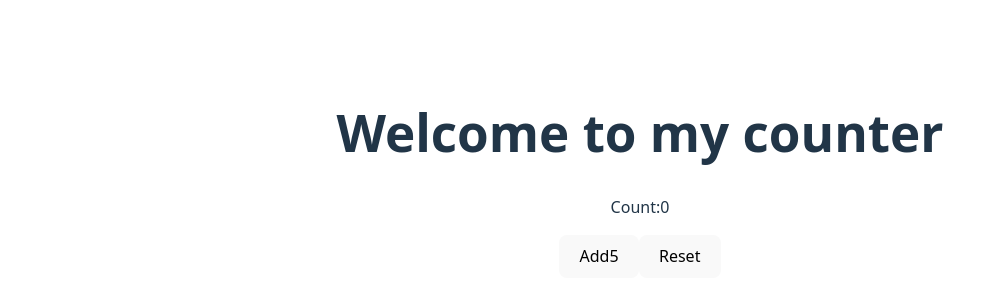
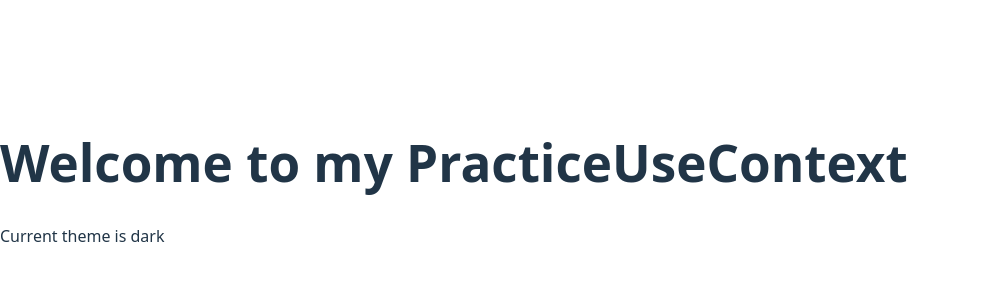
Before and after one commit to landynakiri/WebLearn, a React (Vite) app in the folder WL/wl.client/: page / in a window 1280 px wide. Shown: the part 226-526 px from the top of the page, without its empty margins (0-1006 px from the left). Built offline with nearby package versions, Linux system fonts and the light colour scheme.

Commit message:
共享數據useContext

```diff
--- /dev/null
+++ b/WL/wl.client/src/PracticeUseContext.tsx
@@ -0,0 +1,25 @@
+import { createContext, useContext, useState } from "react";
+
+type Theme = "light" | "dark" | "system";
+const ThemeContext = createContext<Theme>("system");
+
+const useGetTheme = () => useContext(ThemeContext);
+
+export default function PracticeUseContext() {
+    return (
+        <>
+            <div>
+                <h1>Welcome to my PracticeUseContext</h1>
+                <ThemeContext value={"dark"}>
+                    <MyComponent></MyComponent>
+                </ThemeContext>
+            </div>
+        </>
+    );
+}
+
+function MyComponent() {
+        const theme = useGetTheme();
+    return <div>Current theme is {theme}</div>;
+
+}
--- a/WL/wl.client/src/main.tsx
+++ b/WL/wl.client/src/main.tsx
@@ -1,10 +1,10 @@
 import { StrictMode } from 'react'
 import { createRoot } from 'react-dom/client'
 import './index.css'
-import CounterTest from './CounterTest.tsx'
+import PracticeUseContext from './PracticeUseContext.tsx'
 
 createRoot(document.getElementById('root')!).render(
     <StrictMode>
-        <CounterTest />
+        <PracticeUseContext />
   </StrictMode>,
 )
```
